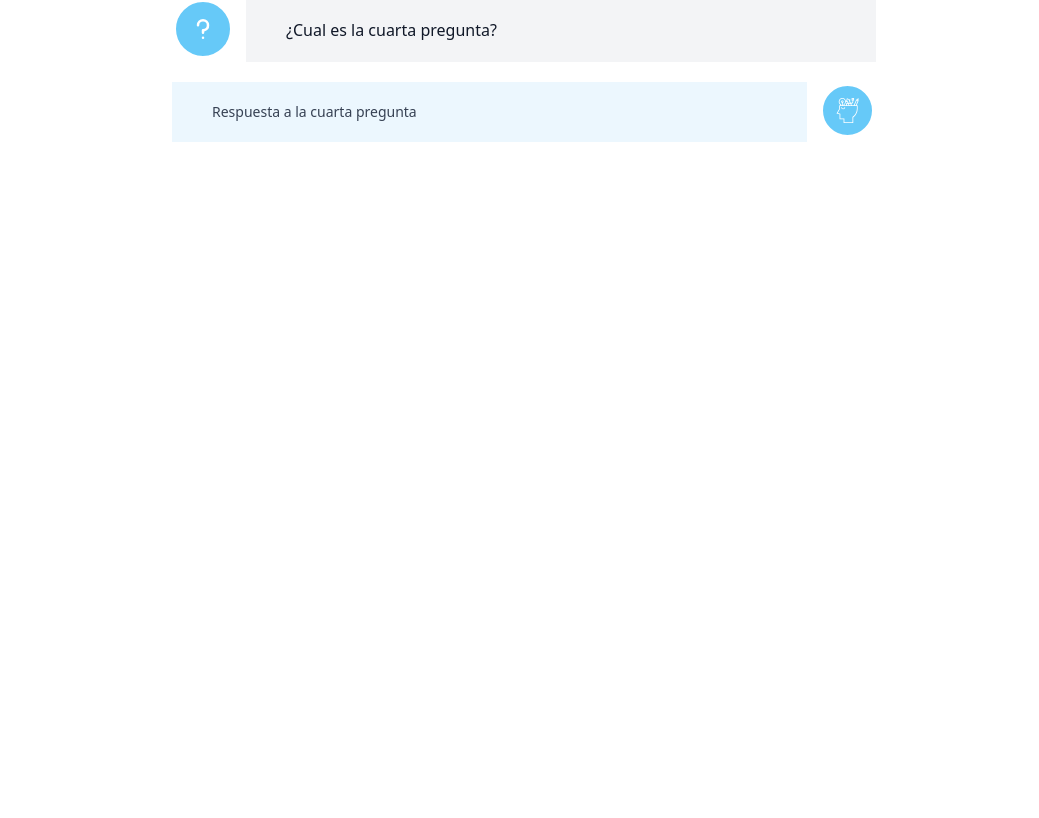
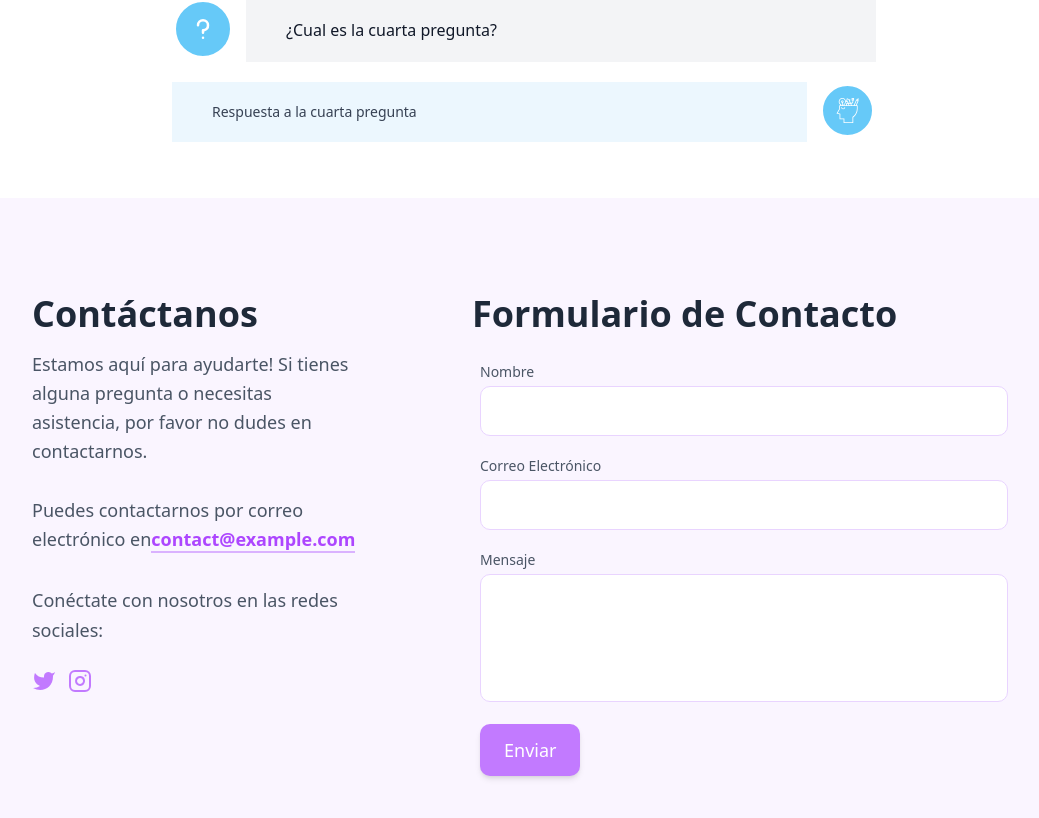
Before and after one commit to SamaelMedina28/Ventas_caro, a React (Vite) app: page / in a window 1280 px wide. Shown: the part 4120-4938 px from the top of the page, without its empty margins (116-1155 px from the left). Before the commit the page ends 4318 px from the top, so only its background shows below. Built offline with nearby package versions, Linux system fonts and the light colour scheme.

Commit message:
Formulario de contacto

```diff
--- a/src/App.tsx
+++ b/src/App.tsx
@@ -4,6 +4,7 @@ import Productos from "./components/sections/Productos";
 import CallToAction from "./components/CallToAction";
 import Servicios from "./components/sections/Servicios";
 import Preguntas from "./components/sections/Preguntas";
+import Contacto from "./components/sections/Contacto";
 
 export default function App() {
   return (
@@ -14,6 +15,7 @@ export default function App() {
       <Servicios/>
       <CallToAction/>
       <Preguntas/>
+      <Contacto/>
     </div>
   )
 }
--- /dev/null
+++ b/src/components/sections/Contacto.tsx
@@ -0,0 +1,68 @@
+export default function Contacto() {
+  return (
+    <section className="text-gray-700 body-font bg-purple-50">
+      <div className="container flex flex-col md:flex-row lg:max-w-5xl w-full px-5 py-12 md:py-24 mx-auto section" id="contact-form">
+        <div className="md:w-1/3 w-full">
+          <h1 className="text-4xl text-gray-800 sm:text-4xl font-bold title-font mb-4 ">Contáctanos</h1>
+          <p className="leading-relaxed text-lg text-gray-600">
+            Estamos aquí para ayudarte! Si tienes alguna pregunta o necesitas asistencia, por favor no dudes en contactarnos.
+            <br />
+            <br />
+            Puedes contactarnos por correo electrónico en
+            <a href="mailto:contact@example.com" className="font-semibold border-b-2 border-purple-300 text-purple-500 hover:text-purple-700">
+              contact@example.com
+            </a>
+          </p>
+          <p className="leading-relaxed text-lg text-gray-600 mt-8">
+            Conéctate con nosotros en las redes sociales:
+          </p>
+          <span className="inline-flex mt-6 justify-center sm:justify-start">
+            <a className="text-purple-400 hover:text-purple-600 transition-colors" target="_blank" href="https://twitter.com/example">
+              <svg fill="currentColor" strokeLinecap="round" strokeLinejoin="round" strokeWidth="2" className="w-6 h-6" viewBox="0 0 24 24">
+                <path d="M23 3a10.9 10.9 0 01-3.14 1.53 4.48 4.48 0 00-7.86 3v1A10.66 10.66 0 013 4s-4 9 5 13a11.64 11.64 0 01-7 2c9 5 20 0 20-11.5a4.5 4.5 0 00-.08-.83A7.72 7.72 0 0023 3z"></path>
+              </svg>
+            </a>
+            <a className="ml-3 text-purple-400 hover:text-purple-600 transition-colors" href="https://www.instagram.com/example/" target="_blank">
+              <svg fill="none" stroke="currentColor" strokeLinecap="round" strokeLinejoin="round" strokeWidth="2" className="w-6 h-6" viewBox="0 0 24 24">
+                <rect width="20" height="20" x="2" y="2" rx="5" ry="5"></rect>
+                <path d="M16 11.37A4 4 0 1112.63 8 4 4 0 0116 11.37zm1.5-4.87h.01"></path>
+              </svg>
+            </a>
+          </span>
+        </div>
+        <div className="md:w-2/3 w-full mt-10 md:mt-0 md:pl-28">
+          <h1 className="text-4xl text-gray-800 sm:text-4xl font-bold title-font mb-4">Formulario de Contacto</h1>
+          <form action="send-contact.php" method="post" id="submit-contact-form">
+            <div className="p-2 w-full">
+              <div className="relative">
+                <label htmlFor="name" className="leading-7 py-2 text-sm text-gray-600 font-medium">Nombre</label>
+                <input type="text" id="name" name="name" required
+                  className="w-full bg-white rounded-lg border border-purple-200 focus:border-purple-400 focus:bg-white focus:ring-2 focus:ring-purple-100 text-base outline-none text-gray-700 py-2 px-3 leading-8 transition-colors duration-200 ease-in-out" />
+              </div>
+            </div>
+            <div className="p-2 w-full">
+              <div className="relative">
+                <label htmlFor="email" className="leading-7 py-2 text-sm text-gray-600 font-medium">Correo Electrónico</label>
+                <input type="email" id="email" name="email" required
+                  className="w-full bg-white rounded-lg border border-purple-200 focus:border-purple-400 focus:bg-white focus:ring-2 focus:ring-purple-100 text-base outline-none text-gray-700 py-2 px-3 leading-8 transition-colors duration-200 ease-in-out" />
+              </div>
+            </div>
+            <div className="p-2 w-full">
+              <div className="relative">
+                <label htmlFor="message" className="leading-7 py-2 text-sm text-gray-600 font-medium">Mensaje</label>
+                <textarea id="message" name="message" required
+                  className="w-full bg-white rounded-lg border border-purple-200 focus:border-purple-400 focus:bg-white focus:ring-2 focus:ring-purple-100 h-32 text-base outline-none text-gray-700 py-2 px-3 resize-none leading-6 transition-colors duration-200 ease-in-out" />
+              </div>
+            </div>
+            <div className="p-2 w-full">
+              <button type="submit"
+                className="flex text-white bg-purple-400 border-0 py-3 px-6 focus:outline-none hover:bg-purple-500 rounded-lg text-lg font-medium shadow-md hover:shadow-lg mx-0 flex-col text-center g-recaptcha transition-all duration-300">
+                Enviar
+              </button>
+            </div>
+          </form>
+        </div>
+      </div>
+    </section>
+  )
+}
```
